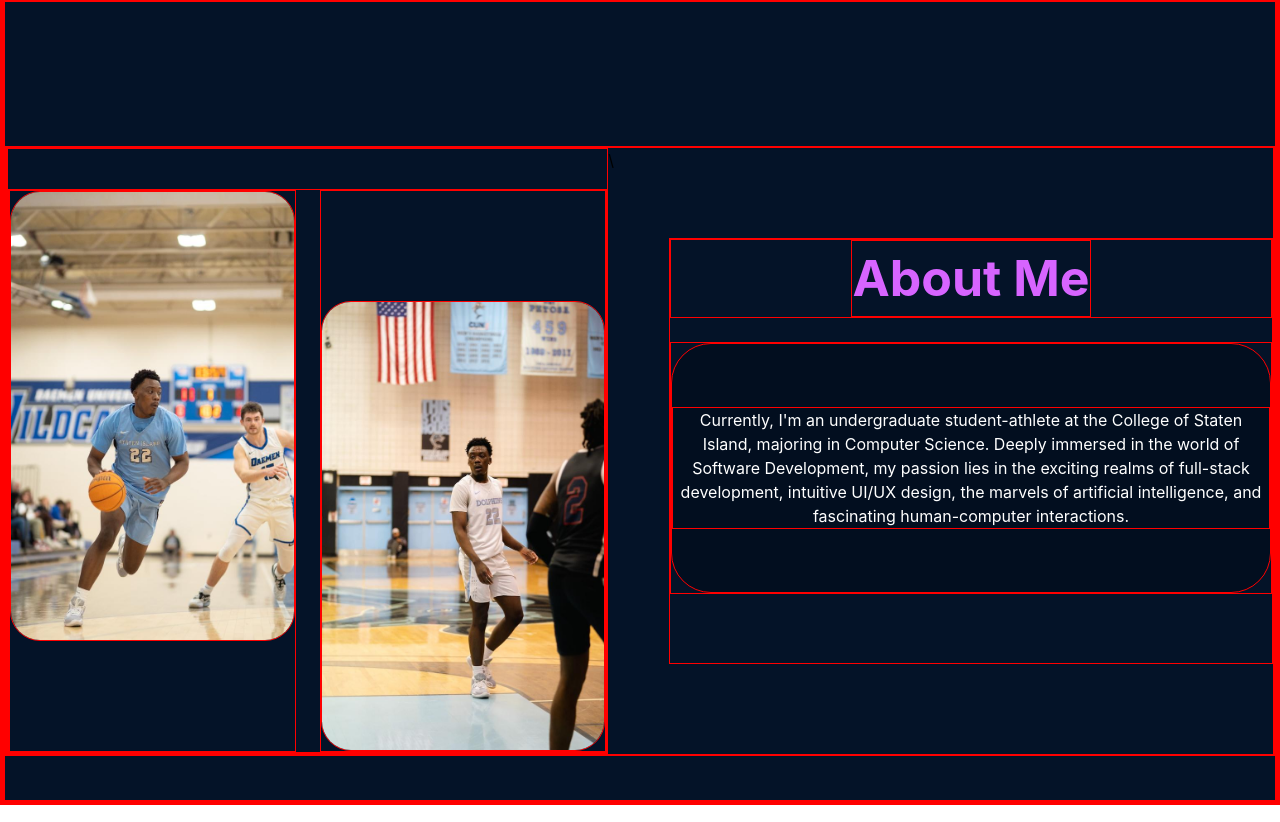
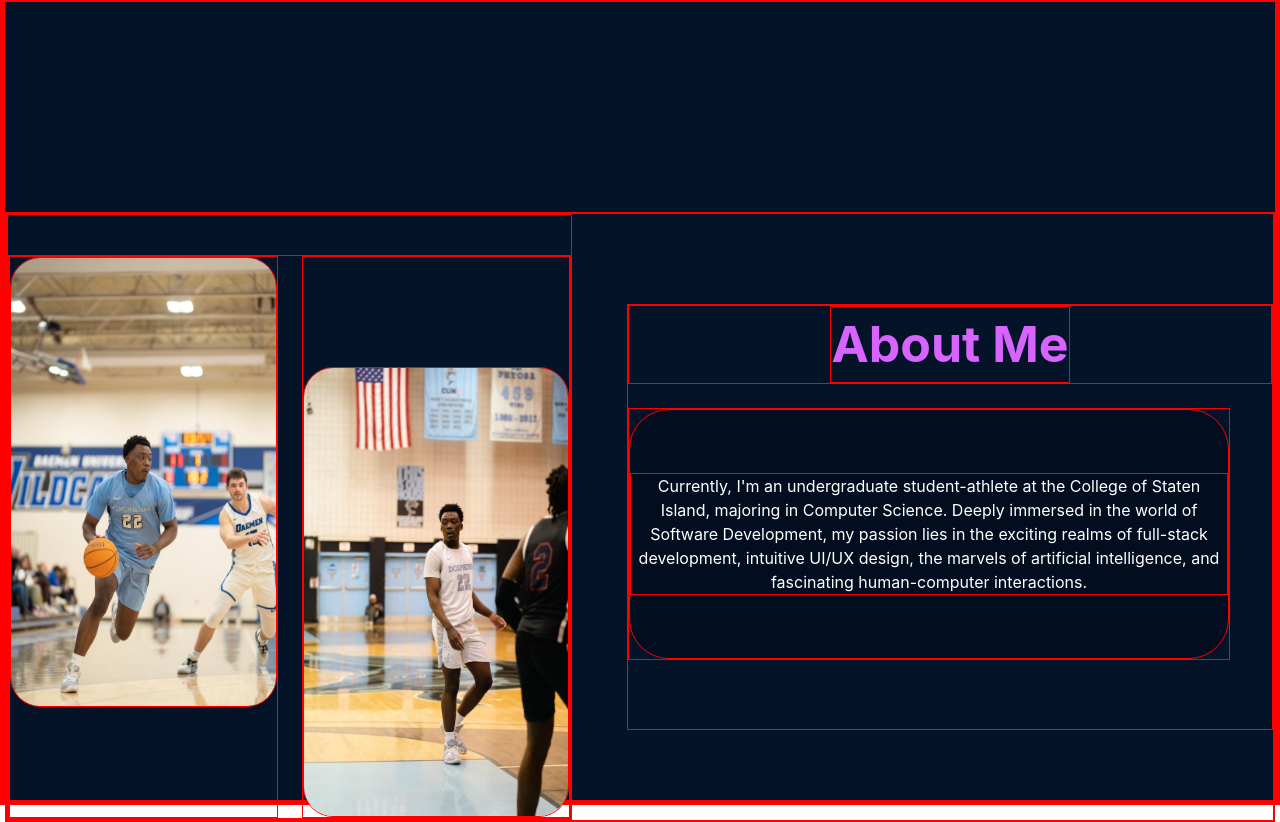
Before and after one commit to AdefelaFakorode/Adefela, a React (Vite) app: page / in a window 1280 px wide. Shown: the part 803-1625 px from the top of the page. Built offline with nearby package versions, Linux system fonts and the light colour scheme.

Commit message:
fixing spacing

```diff
--- a/src/components/About.jsx
+++ b/src/components/About.jsx
@@ -1,26 +1,23 @@
-import React from "react";
+/* eslint-disable react/no-unescaped-entities */
 import BBP1 from "../assets/BBP1.jpg";
 import BBP2 from "../assets/BBP2.jpg";
 
 const About = () => {
   return (
     <div name="about" className=" w-full h-screen  bg-primary">
-      <div className="my-36">
+      <div className="my-[135px] xl:my-[210px] md:my-[240px] ">
         <div className="xl:flex md:flex xl:flex-row-reverse md:flex-row-reverse justify-center">
 
 
 
-
-
-
           {/*About-text*/}
-          <div className="text n card xl:ml-[55px] xl:my-[90px] md:ml-[55px] md:my-[90px]">
+          <div className="xl:ml-[55px] xl:my-[90px] md:ml-[55px] md:my-[90px]">
             <div className="flex justify-center  text-primaryTextColor font-bold text-[50px] mb-6">
               <h1>About Me</h1>
             </div>
 
             {/*Card*/}
-            <div className="flex justify-center">
+            <div className="flex justify-center xl:mr-[42px]">
             <div className="w-[410px] h-[250px] xl:w-[600px] xl:h-[250px] md:w-[600px] md:h-[250px] rounded-[40px] xl:rounded-[40px] bg-secondary flex items-center">
                 <p className="my-8 text-white  text-center">
                   Currently, I'm an undergraduate student-athlete at the College
@@ -36,8 +33,8 @@ const About = () => {
 
 
 
-          {/*Images*/}\
-          <div className="flex-auto">
+          {/*Images*/}
+          <div className="flex-auto center">
             <div className="flex justify-center mt-10 space-x-6">
               <div>
                 <img
```
